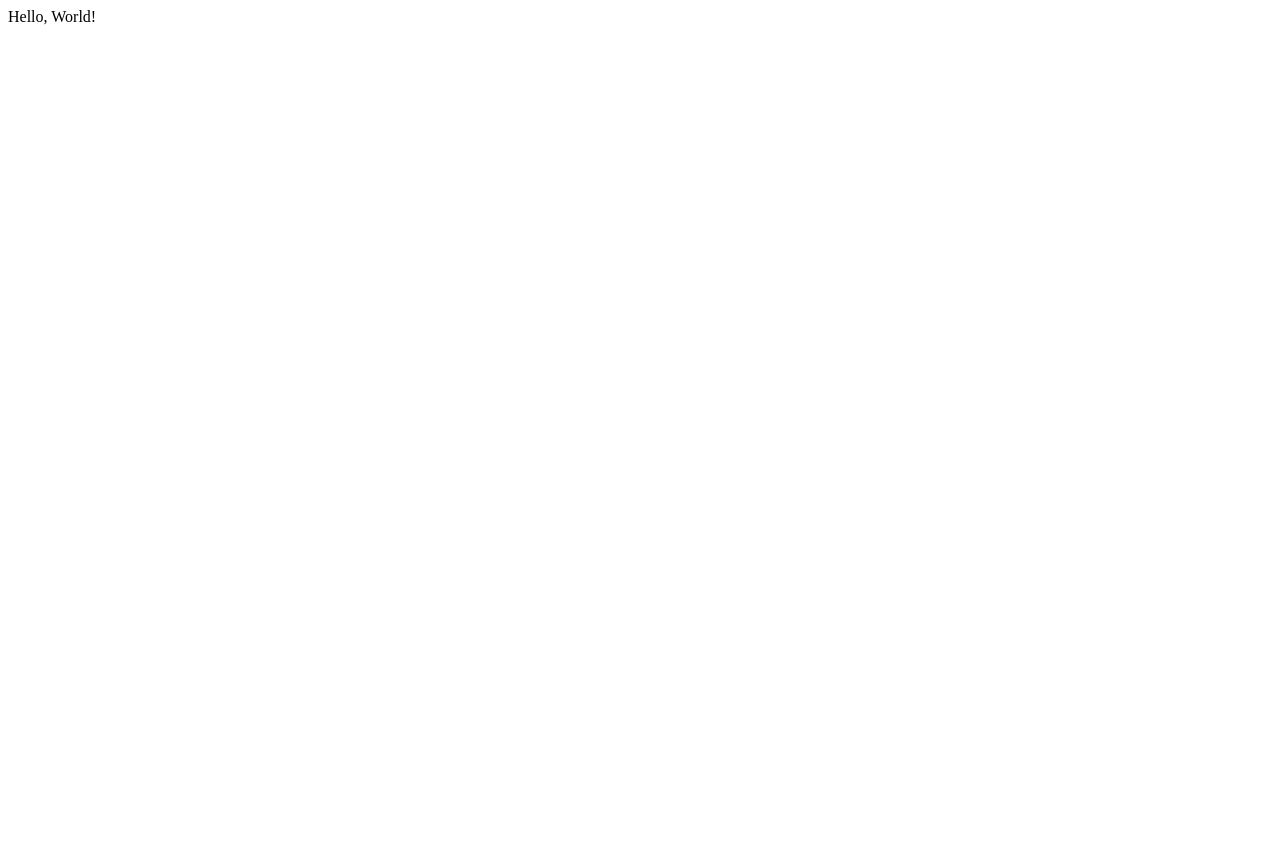
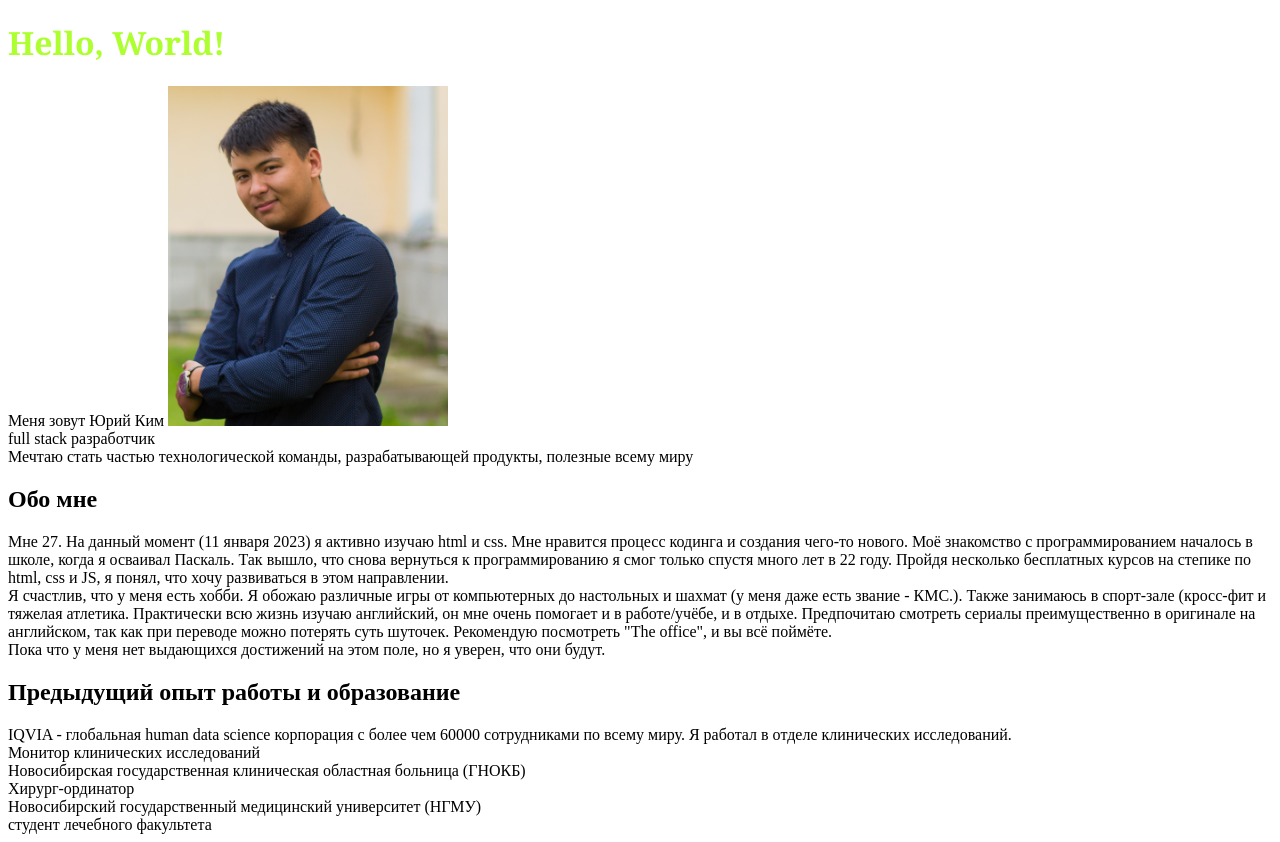
Before and after one commit to NoreagaSC/NoreagaSC.github.io, a plain HTML site: page index.html in a window 1280 px wide. Before the commit the page ends 800 px from the top, so only its background shows below. Drawn offline with Linux system fonts and the light colour scheme.

Commit message:
release1 added initial text

```diff
--- a/index.html
+++ b/index.html
@@ -1,13 +1,59 @@
 <!DOCTYPE html>
 <html lang="en">
+
 <head>
     <meta charset="UTF-8">
     <meta http-equiv="X-UA-Compatible" content="IE=edge">
     <meta name="viewport" content="width=device-width, initial-scale=1.0">
-    <title>Document</title>
-</head>
+    <title>Welcome</title>
+    <link rel="stylesheet" href="style.css" />
+
 <body>
-    <div>Hello, World!</div>
+    <h1 class="introduction">Hello, World!</h1>
+    <div class="info">
+        <div class="name">Меня зовут Юрий Ким
+            <picture>
+                <img src="/testPhoto.png" alt="photo" style="width:auto;">
+            </picture>
+        </div>
+        <div class="textName">full stack разработчик</div>
+        <div class="textName">Мечтаю стать частью технологической команды, разрабатывающей продукты, полезные всему миру
+        </div>
+    </div>
+
+    <h2 class="aboutMe">Обо мне</h2>
+    <div class="aboutMe">
+        <div class="textAbout">Мне 27. На данный момент (11 января 2023) я активно изучаю html и css. Мне нравится
+            процесс
+            кодинга
+            и
+            создания чего-то нового. Моё знакомство с программированием началось в школе, когда я осваивал Паскаль. Так
+            вышло, что снова вернуться к программированию я смог только спустя много лет в 22 году. Пройдя несколько
+            бесплатных курсов на степике по html, css и JS, я понял, что хочу развиваться в этом направлении. </div>
+        <div class="aboutMe">Я счастлив, что у меня есть хобби. Я обожаю различные игры от компьютерных до настольных и
+            шахмат (у меня даже есть звание - КМС.). Также занимаюсь в спорт-зале (кросс-фит и тяжелая атлетика.
+            Практически всю жизнь изучаю английский, он мне очень помогает и в работе/учёбе, и в отдыхе. Предпочитаю
+            смотреть сериалы преимущественно в оригинале на английском, так как при переводе можно потерять суть
+            шуточек. Рекомендую посмотреть "The office", и вы всё поймёте.</div>
+        <div class="textAbout">Пока что у меня нет выдающихся достижений на этом поле, но я уверен, что они будут.</div>
+    </div>
+
+    <h2 class="exp">Предыдущий опыт работы и образование</h2>
+    <div class="exp">
+        <div class="exp">IQVIA - глобальная human data science корпорация с более чем 60000 сотрудниками по всему миру.
+            Я работал в отделе клинических исследований.
+            <div class="expText">Монитор клинических исследований</div>
+            <div class="expText"></div>
+        </div>
+        <div class="exp">Новосибирская государственная клиническая областная больница (ГНОКБ)
+            <div class="expText">Хирург-ординатор</div>
+        </div>
+        <div class="exp">Новосибирский государственный медицинский университет (НГМУ)
+            <div class="expText">студент лечебного факультета</div>
+        </div>
+    </div>
+
 
 </body>
+
 </html>
--- /dev/null
+++ b/style.css
@@ -0,0 +1,4 @@
+.introduction {
+  color: greenyellow;
+  font-family: Cambria, Cochin, Georgia, Times, 'Times New Roman', serif;
+}
```
Also changed, not shown: testPhoto.png (added), testPhoto1.jpeg (added), 1 other file.
